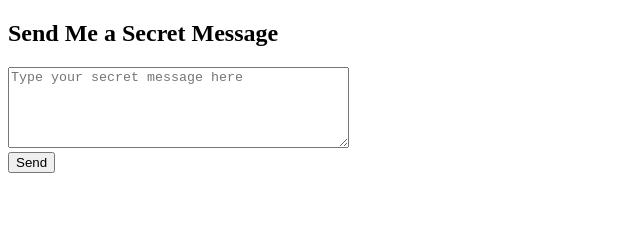
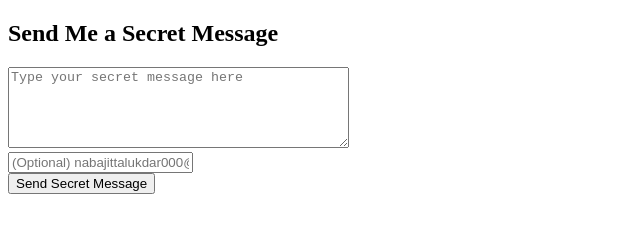
Before and after one commit to Nabajit0/secret-message-site, a plain HTML site: page index.html in a window 1280 px wide. Shown: the whole page, without its empty margins (0-640 px from the left). Drawn offline with Linux system fonts and the light colour scheme.

Commit message:
Configured Formsubmit for email delivery

```diff
--- a/index.html
+++ b/index.html
@@ -6,9 +6,10 @@
 </head>
 <body>
   <h2>Send Me a Secret Message</h2>
-  <form action="https://formspree.io/f/your_form_id" method="POST">
-    <textarea name="message" rows="5" cols="40" placeholder="Type your secret message here"></textarea><br>
-    <button type="submit">Send</button>
+  <form action="https://formsubmit.co/nabajittalukdar000@gmail.com" method="POST">
+  <textarea name="message" rows="5" cols="40" placeholder="Type your secret message here" required></textarea><br>
+  <input type="email" name="email" placeholder="(Optional) nabajittalukdar000@gmail.com"><br>
+  <button type="submit">Send Secret Message</button>
   </form>
 </body>
 </html>
```
